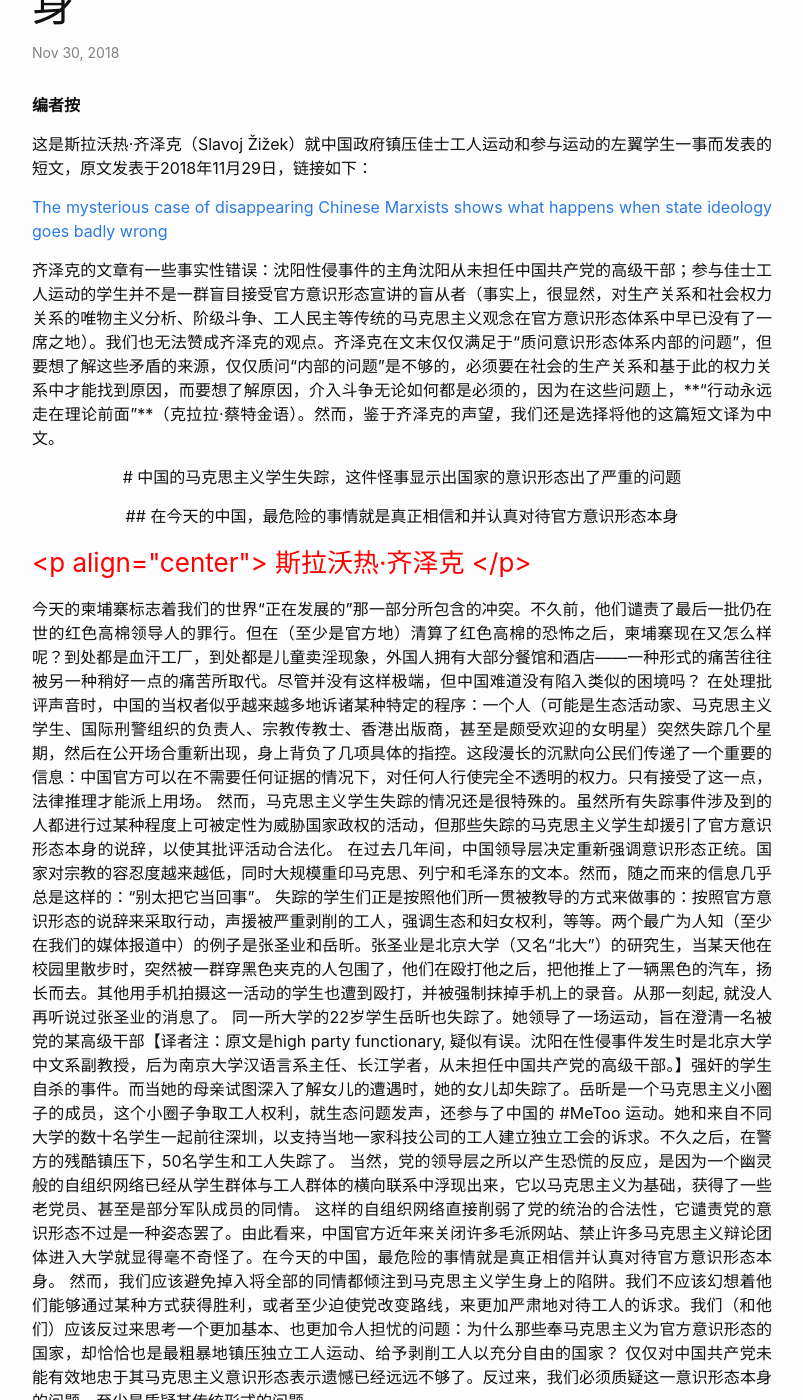
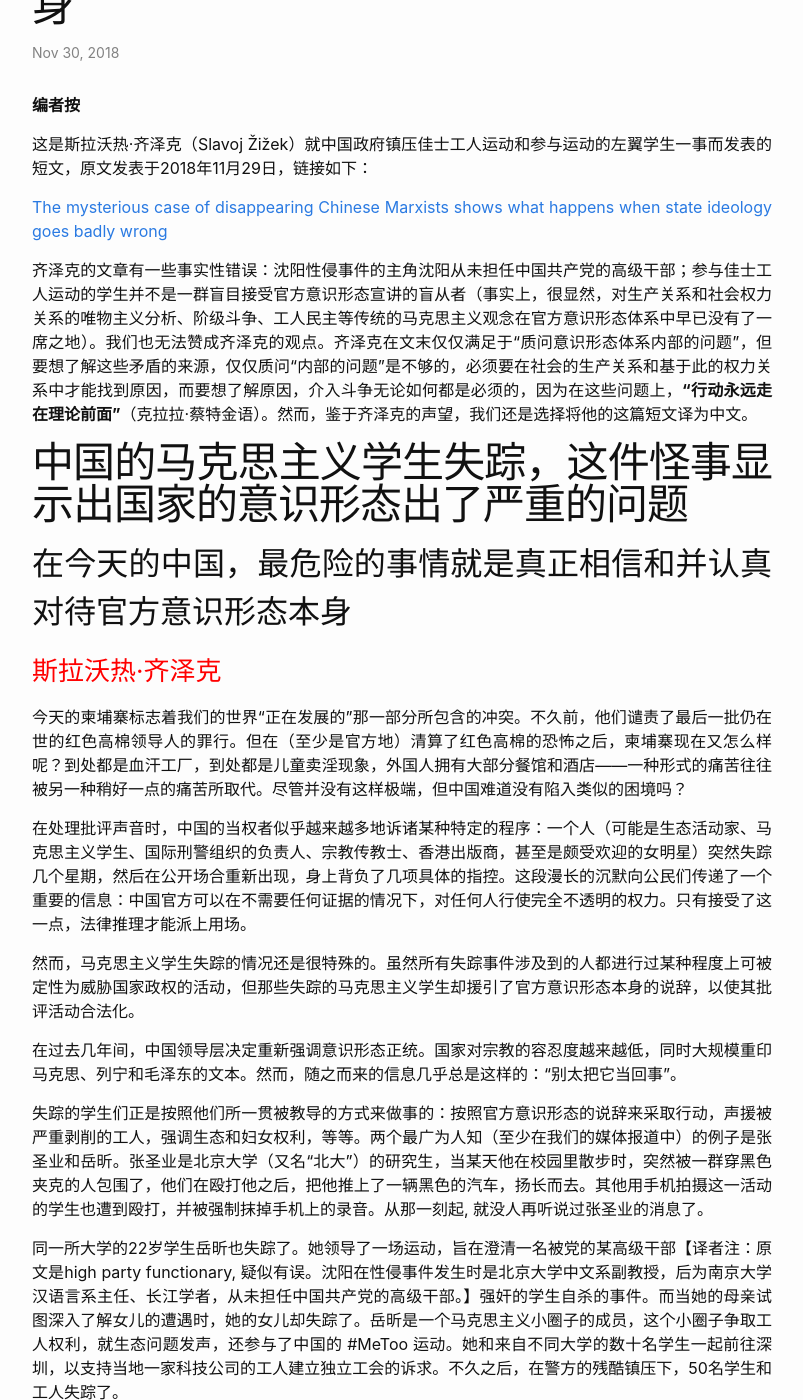
Before and after one commit to Spectre-RPEMC/Spectre-RPEMC.github.io, a Jekyll site: the page built from _posts/2018-11-30-Zizek's essay.MD, in a window 1280 px wide and 1400 px high, scrolled down 191 px. Shown: the whole window, without its empty margins (238-1041 px from the left). Built offline with Jekyll 4.4.1, drawn with Linux system fonts in a browser that asks for light colours; some of the changed text lies outside the part shown.

Commit message:
Update 2018-11-30-Zizek's essay.MD

```diff
--- a/_posts/2018-11-30-Zizek's essay.MD
+++ b/_posts/2018-11-30-Zizek's essay.MD
@@ -5,20 +5,16 @@ layout: post
 
 **编者按**
 
-<p align="justify">
- 这是斯拉沃热·齐泽克（Slavoj Žižek）就中国政府镇压佳士工人运动和参与运动的左翼学生一事而发表的短文，原文发表于2018年11月29日，链接如下：
-</p>
+这是斯拉沃热·齐泽克（Slavoj Žižek）就中国政府镇压佳士工人运动和参与运动的左翼学生一事而发表的短文，原文发表于2018年11月29日，链接如下：
+
 [The mysterious case of disappearing Chinese Marxists shows what happens when state ideology goes badly wrong](https://www.independent.co.uk/voices/china-missing-marxists-communists-dissidents-students-beijing-peking-university-a8657621.html)
-<p align="justify">
+
  齐泽克的文章有一些事实性错误：沈阳性侵事件的主角沈阳从未担任中国共产党的高级干部；参与佳士工人运动的学生并不是一群盲目接受官方意识形态宣讲的盲从者（事实上，很显然，对生产关系和社会权力关系的唯物主义分析、阶级斗争、工人民主等传统的马克思主义观念在官方意识形态体系中早已没有了一席之地）。我们也无法赞成齐泽克的观点。齐泽克在文末仅仅满足于“质问意识形态体系内部的问题”，但要想了解这些矛盾的来源，仅仅质问“内部的问题”是不够的，必须要在社会的生产关系和基于此的权力关系中才能找到原因，而要想了解原因，介入斗争无论如何都是必须的，因为在这些问题上，**“行动永远走在理论前面”**（克拉拉·蔡特金语）。然而，鉴于齐泽克的声望，我们还是选择将他的这篇短文译为中文。
-</p>
 
+# 中国的马克思主义学生失踪，这件怪事显示出国家的意识形态出了严重的问题
+## 在今天的中国，最危险的事情就是真正相信和并认真对待官方意识形态本身
+### 斯拉沃热·齐泽克
 
-<p align="center"> # 中国的马克思主义学生失踪，这件怪事显示出国家的意识形态出了严重的问题 </p>
-<p align="center"> ## 在今天的中国，最危险的事情就是真正相信和并认真对待官方意识形态本身 </p>
-### <p align="center"> 斯拉沃热·齐泽克 </p>
-
-<p align="justify">
 今天的柬埔寨标志着我们的世界“正在发展的”那一部分所包含的冲突。不久前，他们谴责了最后一批仍在世的红色高棉领导人的罪行。但在（至少是官方地）清算了红色高棉的恐怖之后，柬埔寨现在又怎么样呢？到处都是血汗工厂，到处都是儿童卖淫现象，外国人拥有大部分餐馆和酒店——一种形式的痛苦往往被另一种稍好一点的痛苦所取代。尽管并没有这样极端，但中国难道没有陷入类似的困境吗？
 
 在处理批评声音时，中国的当权者似乎越来越多地诉诸某种特定的程序：一个人（可能是生态活动家、马克思主义学生、国际刑警组织的负责人、宗教传教士、香港出版商，甚至是颇受欢迎的女明星）突然失踪几个星期，然后在公开场合重新出现，身上背负了几项具体的指控。这段漫长的沉默向公民们传递了一个重要的信息：中国官方可以在不需要任何证据的情况下，对任何人行使完全不透明的权力。只有接受了这一点，法律推理才能派上用场。
@@ -38,4 +34,3 @@ layout: post
 然而，我们应该避免掉入将全部的同情都倾注到马克思主义学生身上的陷阱。我们不应该幻想着他们能够通过某种方式获得胜利，或者至少迫使党改变路线，来更加严肃地对待工人的诉求。我们（和他们）应该反过来思考一个更加基本、也更加令人担忧的问题：为什么那些奉马克思主义为官方意识形态的国家，却恰恰也是最粗暴地镇压独立工人运动、给予剥削工人以充分自由的国家？
 
 仅仅对中国共产党未能有效地忠于其马克思主义意识形态表示遗憾已经远远不够了。反过来，我们必须质疑这一意识形态本身的问题，至少是质疑其传统形式的问题。
- </p>
```
